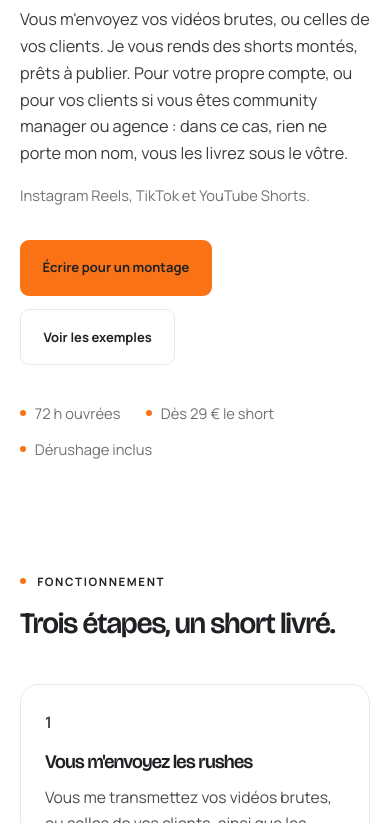
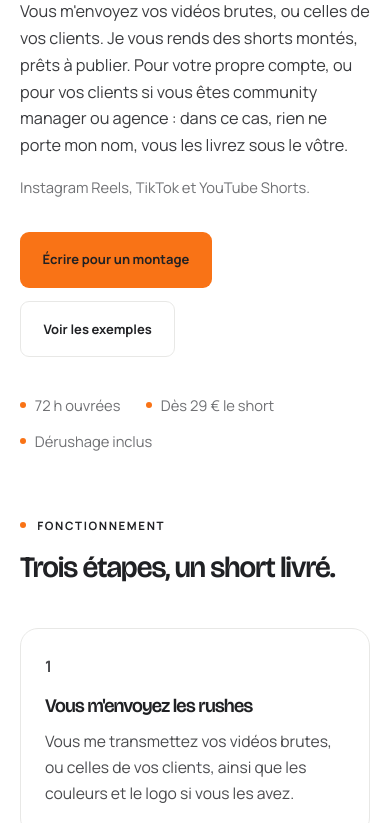
Before and after one commit to sebastienkothe/rushless.fr, a plain HTML site: page index.html in a window 390 px wide. Shown: the part 279-1102 px from the top of the page. Drawn offline with Linux system fonts and the light colour scheme.

Commit message:
Mobile : réduit l'espace sous le haut de page

```diff
--- a/css/home.css
+++ b/css/home.css
@@ -143,7 +143,7 @@ p,li{line-height:1.65}
   .site-nav{display:none;position:absolute;left:0;right:0;top:100%;background:var(--white);border-bottom:1px solid var(--line);flex-direction:column;gap:0;padding:.6rem 1.25rem 1.1rem}
   .nav-wrap[open] .site-nav{display:flex}
   .site-nav a{min-height:48px;font-size:.95rem;color:var(--ink)}
-  .hero{padding:3rem 0 3.5rem}
+  .hero{padding:2.5rem 0 .5rem}
   .section-pad{padding-block:3.5rem}
   .steps,.included,.prices{grid-template-columns:1fr}
   .included li{padding-top:.85rem;padding-bottom:.85rem}
```
